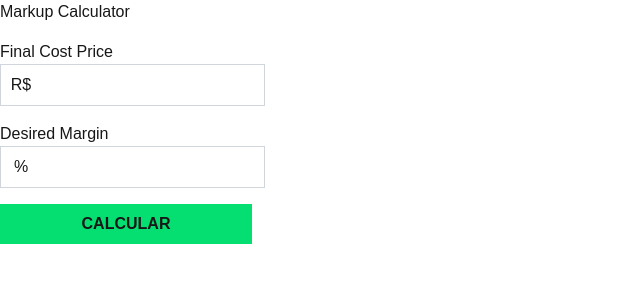
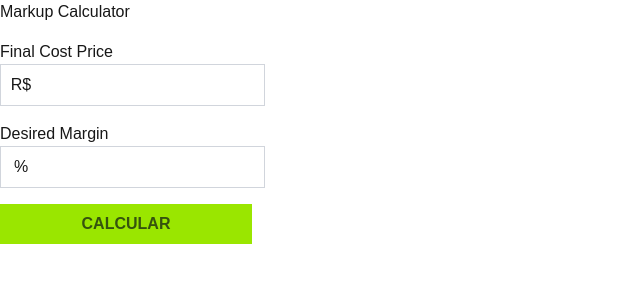
Before and after one commit to MarcosTag/Markup-Calculator, a Next.js app: page / in a window 1280 px wide. Shown: the top 300 px of the page, without its empty margins (0-640 px from the left). Built offline with nearby package versions, Linux system fonts and the light colour scheme.

Commit message:
:art: style: The style of the main button has been modified

```diff
--- a/src/components/Buttons/index.tsx
+++ b/src/components/Buttons/index.tsx
@@ -1,7 +1,7 @@
 export const Buttons = () => {
   return (
     <>
-      <button className="bg-green-400 color-green-900 h-10 w-63 mt-4 font-semibold">
+      <button className="bg-lime-400 text-lime-900 h-10 w-63 mt-4 font-semibold cursor-pointer hover:bg-lime-500">
         CALCULAR
       </button>
     </>
```
